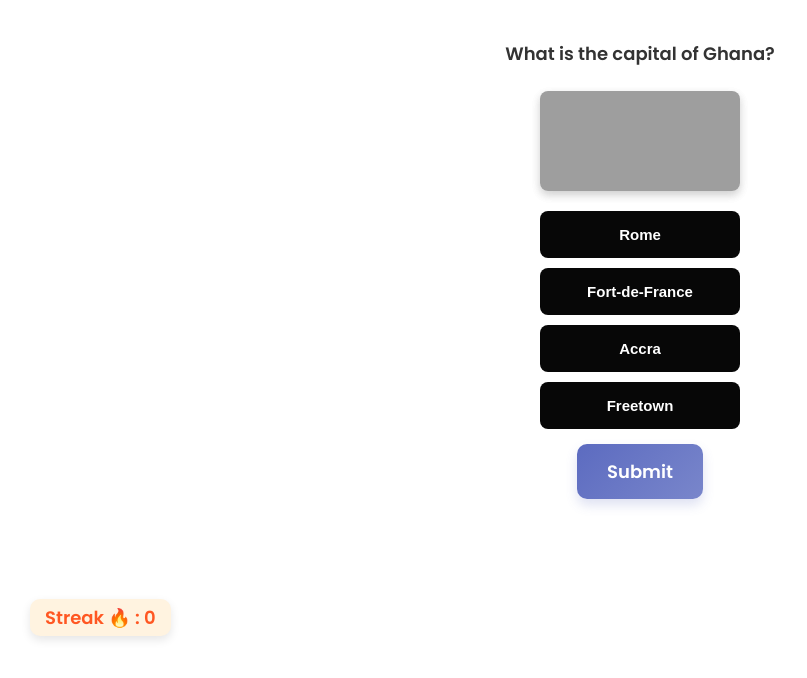
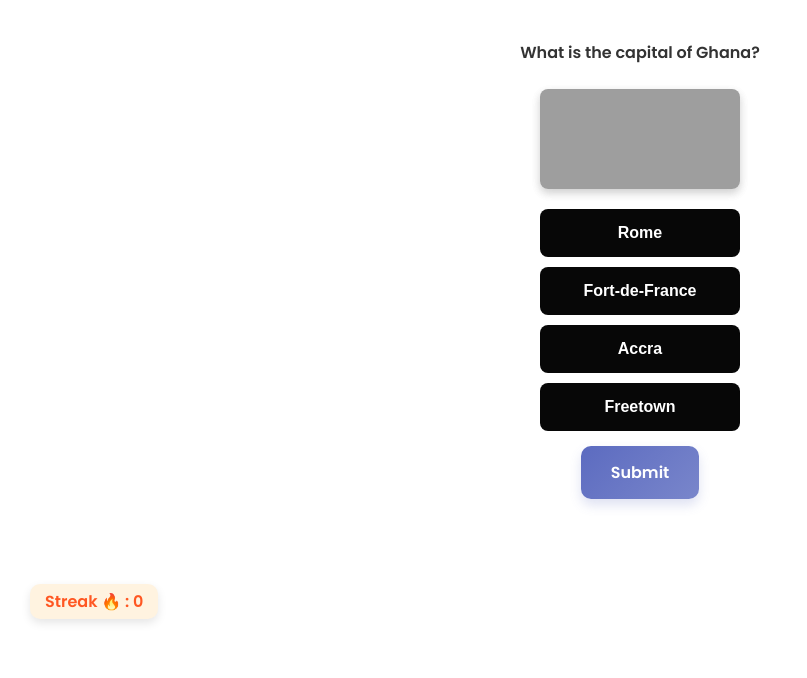
Before and after one commit to ruchka77/Capitals-Quiz, a plain HTML site: page index.html in a window 1280 px wide. Shown: the whole page, without its empty margins (0-807 px from the left). Drawn offline with nearby package versions, Linux system fonts and the light colour scheme; grey boxes are pictures that could not be loaded.

Commit message:
adjustments

```diff
--- a/script.js
+++ b/script.js
@@ -115,12 +115,3 @@ const correct = questions[currentQuestion].answer
      quizState = "Next";
 
 }
-
-function fitTxt() {
-  $('.question').fitText(1.1, {
-    minFontSize: '14px',
-    maxFontSize: '18px'
-  });
-}
-
-$(fitTxt);
--- a/style.css
+++ b/style.css
@@ -27,8 +27,8 @@ html, body {
 }
 
 .question {
+    font-size: 1.5rem;
     font-family: 'Poppins', sans-serif;
-    font-size: clamp(16px, 2.2vw, 28px);
     font-weight: 600;
     text-align: center;
     margin: 2.5rem auto 1.5rem;
@@ -52,7 +52,7 @@ html, body {
     width: 200px;
     margin: 10px auto;
     padding: 15px 20px;
-    font-size: 15px;
+    font-size: 1rem;
     font-weight: 600;
     border: none;
     border-radius: 8px;
@@ -81,11 +81,11 @@ html, body {
 
 .result{
     font-family: 'Poppins', sans-serif;
-    font-size: 18px;
+    font-size: 1.5rem;
     font-weight: 500;
     text-align: center;
     margin-top: 10px;
-    margin-bottom: 50px;
+    margin-bottom: 35px;
     height: 30px;
     max-width: 600px;
     margin-left: auto;
@@ -99,7 +99,7 @@ html, body {
     margin: 15px auto;
     padding: 14px 30px;
     font-family: 'Poppins', sans-serif;
-    font-size: 18px;
+    font-size: 1rem;
     font-weight: 600;
     color: white;
     background: linear-gradient(135deg, #5c6bc0, #7986cb); /* muted indigo tones */
@@ -123,7 +123,7 @@ html, body {
 
 .score {
       font-family: 'Poppins', sans-serif;
-      font-size: 18px;
+      font-size: 1.6rem;
       font-weight: 600;
       color: #FF5722;
       display: inline-block;
@@ -133,3 +133,15 @@ html, body {
       border-radius: 10px;
       box-shadow: 0 4px 10px rgba(0,0,0,0.1);
     }
+
+@media screen and (max-height: 1000px) {
+    .question {
+        font-size: 1rem;
+    }
+    .result {
+        font-size: 1rem;
+    }
+    .score {
+        font-size: 1rem;
+    }
+}
```
